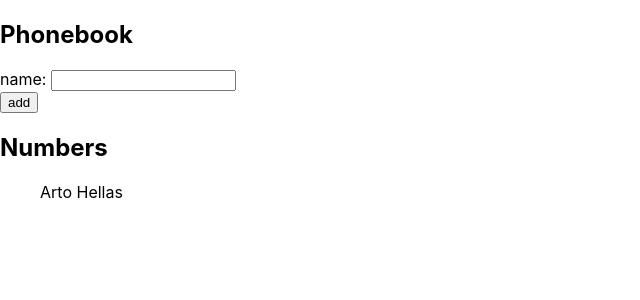
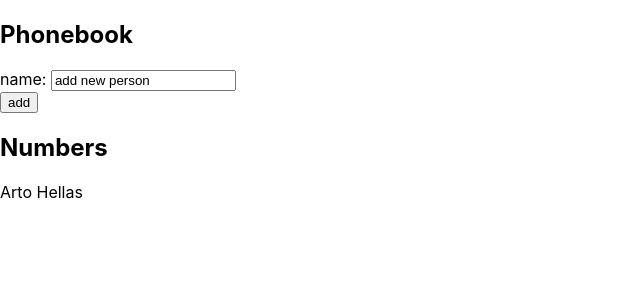
Before and after one commit to jliias/FullStack_2020, a React (Create React App) app in the folder osa2/puhelinluettelo/: page / in a window 1280 px wide. Shown: the top 300 px of the page, without its empty margins (0-640 px from the left). Built offline with nearby package versions, Linux system fonts and the light colour scheme.

Commit message:
puhelinluettelo step2

```diff
--- a/osa2/puhelinluettelo/src/App.js
+++ b/osa2/puhelinluettelo/src/App.js
@@ -8,17 +8,31 @@ const App = () => {
             // id: 1
         }
     ])
-    const [newName, setNewName] = useState('')
+    const [newName, setNewName] = useState('add new person')
 
     const addPerson = (event) => {
         event.preventDefault()
+
+        // Did not get array.include() working, so implemented
+        // with forEach loop
+        let found = false
+        persons.forEach(function (item, index, array) {
+            console.log("item-index ", item, index)
+            if (item.name === newName) {
+                found = true
+            }
+        })
+        if (found) {
+            console.log("FOUND!")
+            alert(`${newName} already added to phonebook`)
+        } else {
             const nameObject = {
                 name: newName
                 //id: persons.length + 1,
             }
-
             setPersons(persons.concat(nameObject))
             setNewName('')
+        }
     }
 
     const handleNameChange = (event) => {
@@ -38,11 +52,9 @@ const App = () => {
                 </div>
             </form>
             <h2>Numbers</h2>
-            <ul>
             {persons.map(person =>
                 <Person key={person.name} person={person} />
             )}
-            </ul>
         </div>
     )
 
```
Lines whose indentation alone changed are shown as unchanged.
